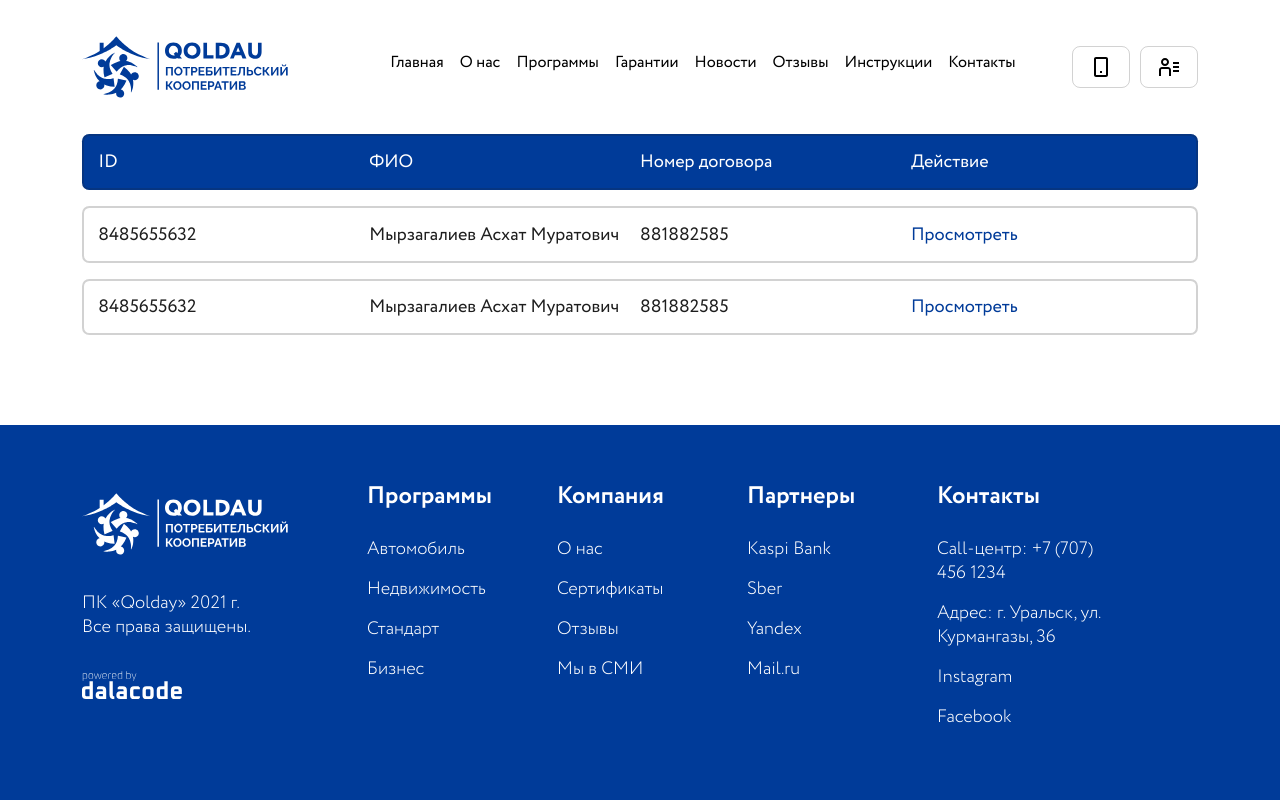
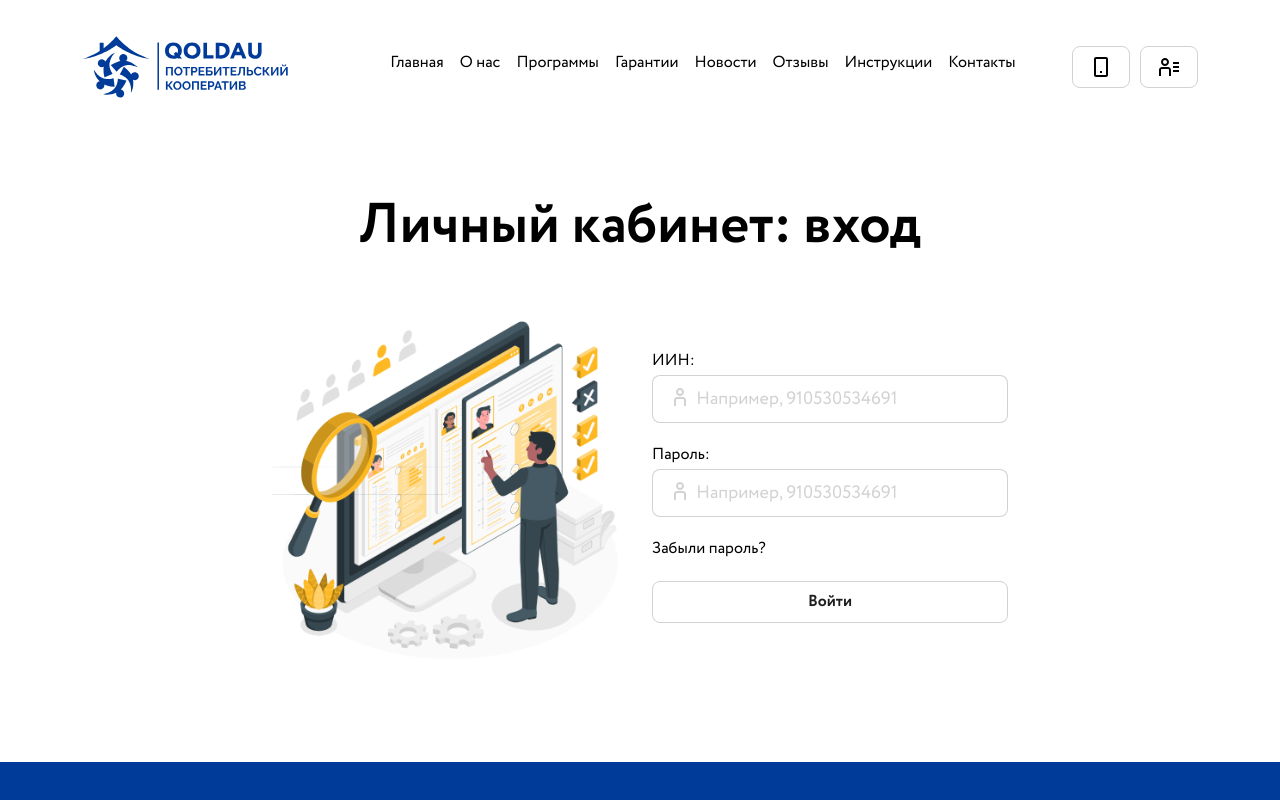
Before and after one commit to berdygulov/qoldau, a website: page app/dashboard-sign-in.html in a window 1280 px wide. Shown: the top 800 px of the page. Drawn offline with nearby package versions, Linux system fonts and the light colour scheme; files that its build step writes are made by us from their sources; files whose address does not match are found by name.

Commit message:
sign in page is done

```diff
--- a/app/dashboard-sign-in.html
+++ b/app/dashboard-sign-in.html
@@ -1,75 +1,65 @@
 <!--#set var="title" value="Qoldau" -->
 <!--#include virtual="/parts/header.html" -->
 <div class="main-content">
-    <div class="signin">
+    <section class="signin page">
         <div class="container">
-            <!-- <div class="signin-inner">
+            <div class="row d-flex justify-content-center">
+                <div class="col-12 col-xl-8">
+                    <div class="signin-inner">
+                        <h2 class="signin-title page-title">
+                            Личный кабинет: вход
+                        </h2>
+                        <div class="signin-content">
                             <div class="row">
-                    <div class="col-12">
+                                <div class="col-12 col-xl-6">
+                                    <div class="signin-right">
+                                        <div class="signin-image">
+                                            <img src="/images/src/profiling-amico.png" alt="signin-image">
+                                        </div>
+                                    </div>
+                                </div>
+                                <div class="col-12 col-xl-6">
+                                    <div class="signin-left">
+                                        <form class="signin-form" action="" method="GET">
+                                            <div class="signin-form-inner d-flex flex-column">
+                                                <div class="signin-form-block d-flex flex-column">
                                                     <label for="id">ИИН:</label>
                                                     <div class="input-wrapper">
-                            <input type="text" id="id" placeholder="Например, 910530534691">
+                                                        <input name="id" type="text" id="id" placeholder="Например, 910530534691">
                                                         <svg class="info">
                                                             <use xlink:href="images/dist/sprite.svg#user"></use>
                                                         </svg>
                                                     </div>
                                                 </div>
-                </div> -->
-                <!-- Table-->
-                <div class="row">
-                    <div class="col-12">
-                        <div class="table">
-                            <div class="table-head d-none d-xl-block">
-                                <div class="table-row">
-                                    <div class="table-col">
-                                        <span>ID</span>
-                                    </div>
-                                    <div class="table-col">
-                                        <span>ФИО</span>
-                                    </div>
-                                    <div class="table-col">
-                                        <span>Номер договора</span>
-                                    </div>
-                                    <div class="table-col">
-                                        <span>Действие</span>
+                                                <div class="signin-form-block d-flex flex-column">
+                                                    <label for="password">Пароль:</label>
+                                                    <div class="input-wrapper">
+                                                        <input name="password" type="text" id="password" placeholder="Например, 910530534691">
+                                                        <svg class="info">
+                                                            <use xlink:href="images/dist/sprite.svg#user"></use>
+                                                        </svg>
                                                     </div>
                                                 </div>
+                                                <div class="signin-form-block">
+                                                    <a href="#" class="signin-form-note">
+                                                        Забыли пароль?
+                                                    </a>
                                                 </div>
-                            <div class="table-body">
-                                <div class="table-row">
-                                    <div class="table-col" data-label="ID">
-                                        <span>8485655632</span>
-                                    </div>
-                                    <div class="table-col" data-label="ФИО">
-                                        <span>Мырзагалиев Асхат Муратович</span>
-                                    </div>
-                                    <div class="table-col" data-label="Номер договора">
-                                        <span>881882585</span>
-                                    </div>
-                                    <div class="table-col action" data-label="Действие">
-                                        <button type="button">Просмотреть</button>
+                                                <div class="signin-form-block">
+                                                    <button class="signin-form-btn btn btn-sm btn-stroke" type="submit">
+                                                        Войти
+                                                    </button>
                                                 </div>
                                             </div>
-                                <div class="table-row">
-                                    <div class="table-col" data-label="ID">
-                                        <span>8485655632</span>
-                                    </div>
-                                    <div class="table-col" data-label="ФИО">
-                                        <span>Мырзагалиев Асхат Муратович</span>
-                                    </div>
-                                    <div class="table-col" data-label="Номер договора">
-                                        <span>881882585</span>
-                                    </div>
-                                    <div class="table-col action" data-label="Действие">
-                                        <button type="button">Просмотреть</button>
+                                        </form>
                                     </div>
                                 </div>
                             </div>
                         </div>
                     </div>
                 </div>
-            <!-- </div> -->
             </div>
         </div>
+    </section>
 </div> <!-- Main-content div-->
 <!--#include virtual="/parts/footer.html" -->
--- a/app/styles/sass/main.scss
+++ b/app/styles/sass/main.scss
@@ -1122,7 +1122,7 @@ body {
             &-image {
                 img {
                     width: auto;
-                    max-height: 52.63rem;
+                    max-height: 52.063rem;
                 }
             }
         }
@@ -1136,7 +1136,7 @@ body {
             }
         }
     }
-    @media screen and (min-width: 992px) {
+    @media screen and (min-width: 1200px) {
         &-single {
             &-image {
                 img {
@@ -1152,17 +1152,20 @@ input[type=text] {
     padding: 0.55em 0.89em 0.55em 2.4em;
     border: 0.055em solid $stroke;
     border-radius: 0.45em;
-    font-size: 1.125rem;
+    font-size: 1rem;
     color: $dark;
     &::placeholder {
         color: $stroke;
+    }
+    @media screen and (min-width: 576px) {
+        font-size: 1.125rem;
     }
 }
 
 /* Wrapper for type=text Input*/
 .input {
     &-wrapper {
-        font-size: 1.125rem;
+        font-size: 1rem;
         display: inline-block;
         position: relative;
         svg {
@@ -1180,6 +1183,11 @@ input[type=text] {
             input[type=text] {
                 padding: 0.55em 0.89em 0.55em 0.89em;
             }
+        }
+    }
+    @media screen and (min-width: 576px) {
+        &-wrapper {
+            font-size: 1.125rem;
         }
     }
 }
@@ -1328,3 +1336,81 @@ input[type=text] {
         }
     }
 }
+
+.signin {
+    padding-bottom: 2rem;
+    &-image {
+        display: flex;
+        justify-content: center;
+        width: 100%;
+        height: auto;
+        img {
+            width: 100%;
+            height: auto;
+        }
+    }
+    &-title {
+        text-align: center;
+    }
+    &-content {
+        & > .row {
+            & > div {
+                &:first-child {
+                    margin-bottom: 1rem;
+                }
+            }
+        }
+    }
+    &-form {
+        &-block {
+            &:not(:last-child) {
+                margin-bottom: 1rem;
+            }
+            input {
+                width: 100%;
+            }
+            label {
+                margin-bottom: 0.375rem;
+            }
+        }
+        &-btn {
+            width: 100%;
+        }
+    }
+    @media screen and (min-width: 992px) {
+        &-image {
+            img {
+                width: auto;
+                max-height: 52.063rem;
+            }
+        }
+    }
+    @media screen and (min-width: 1200px) {
+        &-image {
+            width: 100%;
+            height: 100%;
+            img {
+                max-height: 25.875rem;
+            }
+        }
+        &-form {
+            &-block {
+                &:not(:last-child) {
+                    margin-bottom: 1.5rem;
+                }
+            }
+        }
+        &-content {
+            & > .row {
+                & > div {
+                    display: flex;
+                    flex-direction: column;
+                    justify-content: center;
+                    &:first-child {
+                        margin-bottom: 0;
+                    }
+                }
+            }
+        }
+    }
+}
```
Also changed, not shown: app/dashboard-cab.html (added, +25 -0 lines), app/css/main.min.css, app/images/dist/profiling-amico.png (added), app/images/src/profiling-amico.png (added). Lines whose indentation alone changed are shown as unchanged.
